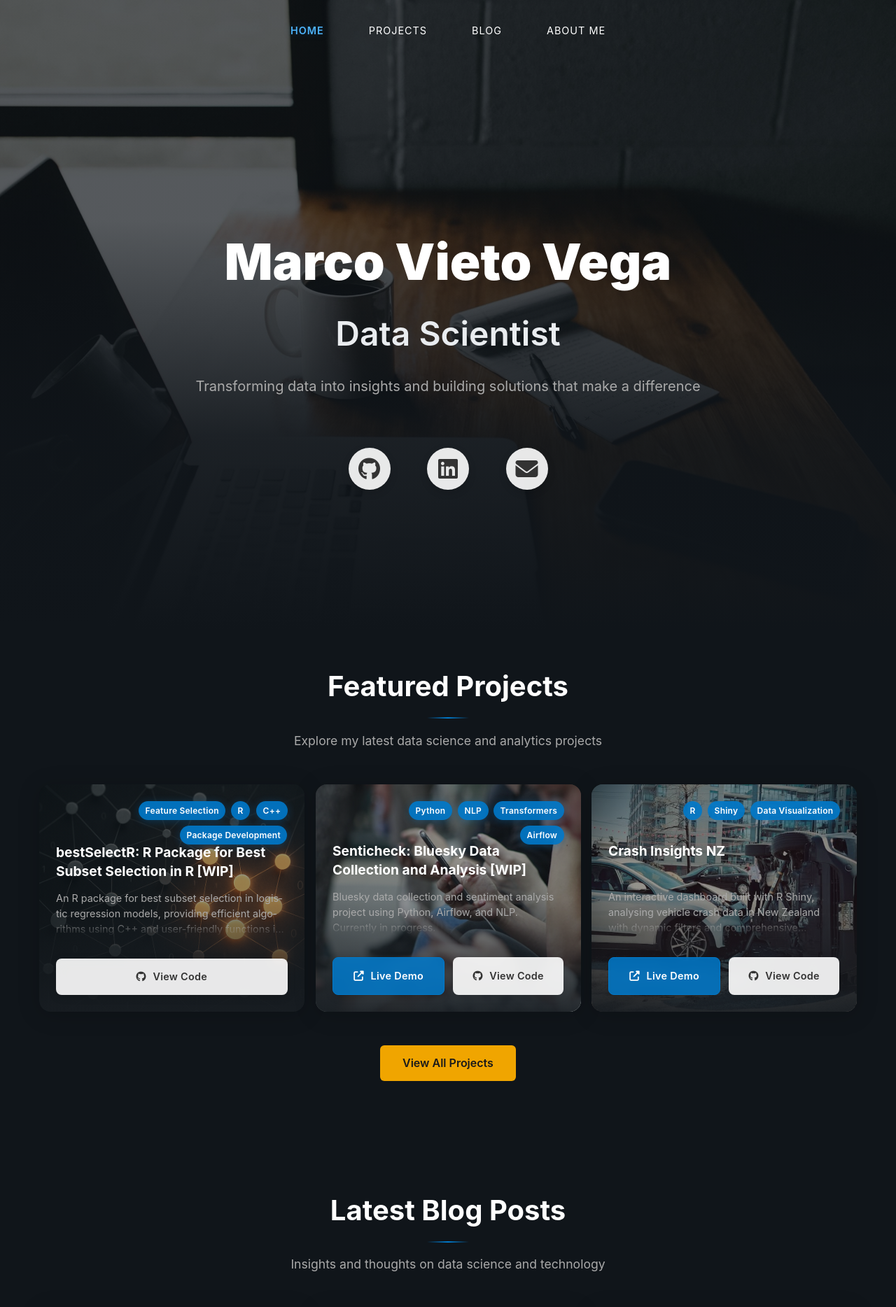
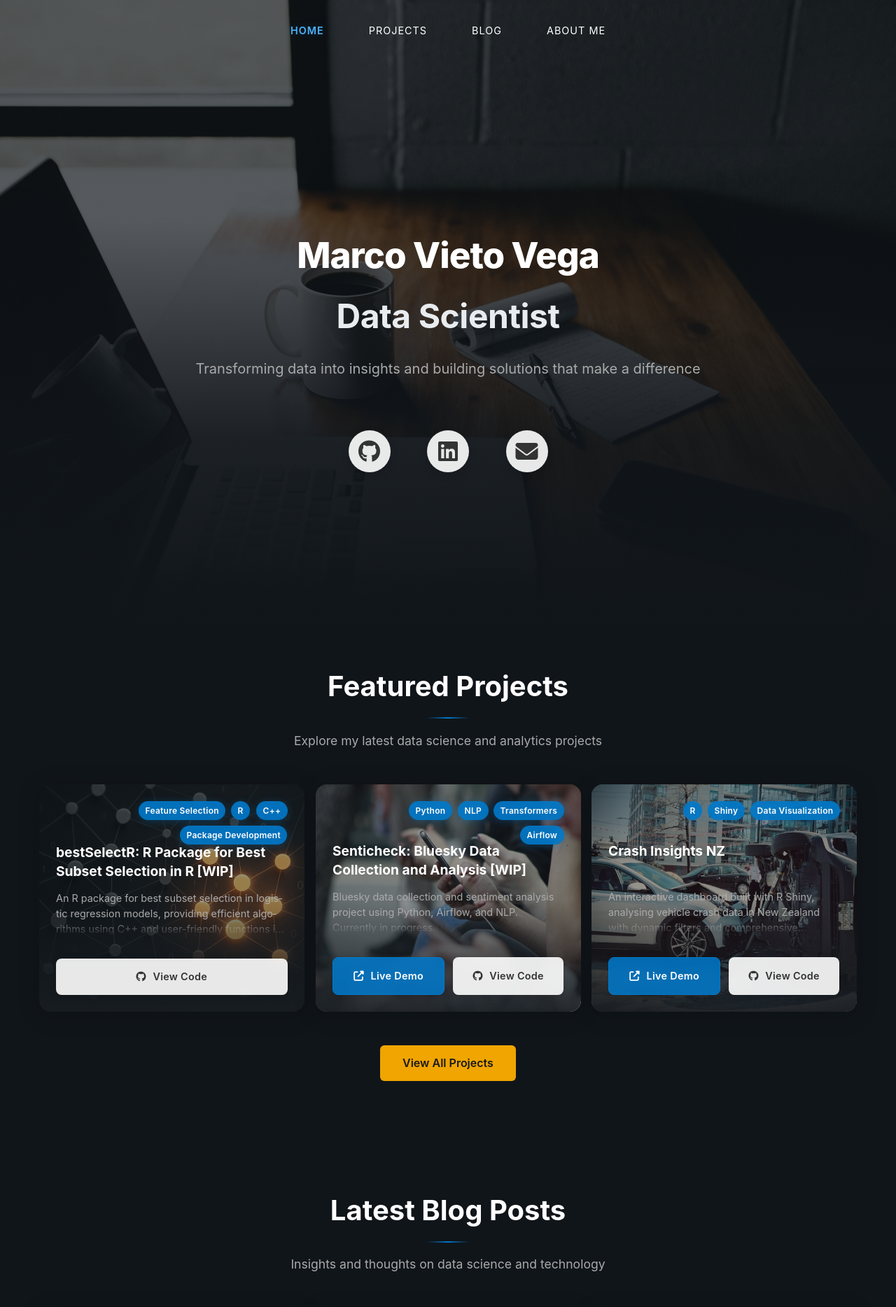
Before and after one commit to marcovietovega/portfolio, a Jekyll site: the page built from index.md, in a window 1280 px wide. Shown: the top 1868 px of the page at 70% size. Built offline with Jekyll 4.4.1, drawn with Linux system fonts in a browser that asks for light colours.

Commit message:
style: update hero section gradients and layout

```diff
--- a/_sass/partials/_hero.scss
+++ b/_sass/partials/_hero.scss
@@ -1,6 +1,6 @@
 /* Hero Section Styles */
 .hero {
-  color: #fff;
+  color: var(--color-text);
   text-align: center;
   padding: 0 2rem;
   position: relative;
@@ -33,23 +33,27 @@
 }
 
 .hero h1 {
+  font-family: var(--font-display);
   margin-bottom: 0;
-  font-size: 4.5rem;
-  font-weight: 900;
+  font-size: 3.2rem;
+  font-weight: 800;
+  letter-spacing: -0.02em;
 }
 
 .hero h2 {
+  font-family: var(--font-display);
   color: #e9ecef;
   margin-top: 0.5rem;
   font-size: 3rem;
-  font-weight: 600;
+  font-weight: 700;
+  letter-spacing: -0.01em;
   margin-bottom: 0;
 }
 
 .hero p {
   font-size: 1.25rem;
   margin-bottom: 2rem;
-  color: #aaa;
+  color: var(--color-text-muted);
 }
 
 /* Social Icons */
@@ -70,8 +74,8 @@
 }
 
 .social-icons a:hover {
-  background: #007acc;
-  color: #fff;
+  background: var(--color-primary);
+  color: var(--color-text);
   transform: translateY(-4px);
   box-shadow: 0 6px 20px rgba(0, 0, 0, 0.25);
 }
@@ -79,3 +83,16 @@
 .social-icons a i {
   font-size: 2rem;
 }
+
+/* Smooth hero-to-content gradient transition */
+.hero::after {
+  content: "";
+  position: absolute;
+  bottom: 0;
+  left: 0;
+  width: 100%;
+  height: 100px;
+  background: linear-gradient(to bottom, transparent, var(--color-bg));
+  z-index: 0;
+  pointer-events: none;
+}
```
